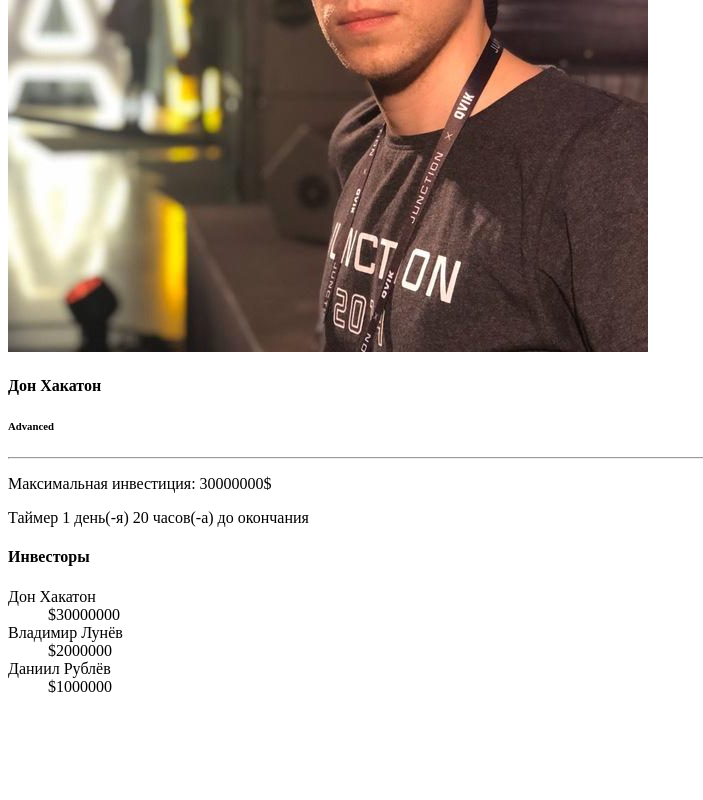
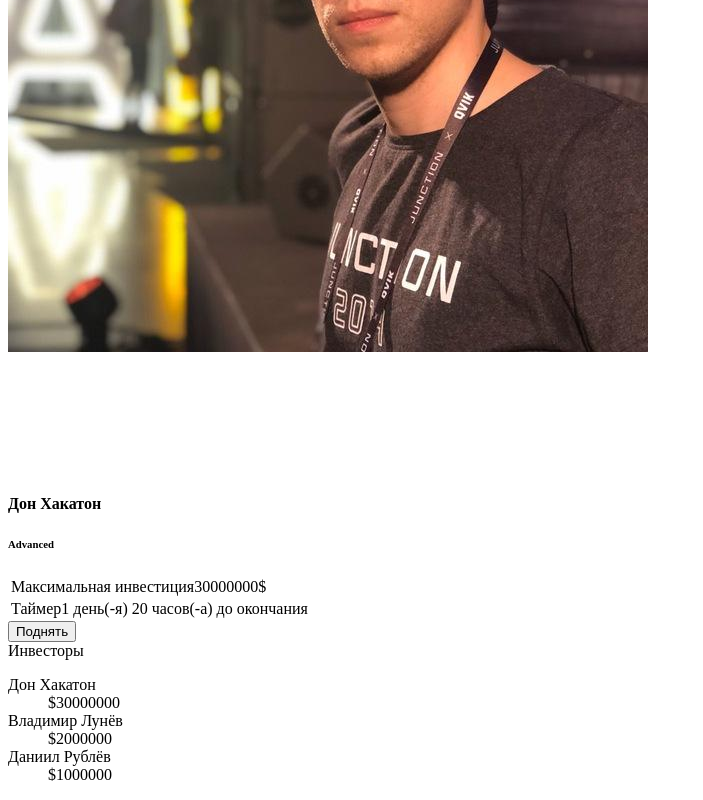
Before and after one commit to tranquilpuma830/startup-bakery, a Next.js app: page /auction in a window 1280 px wide. Shown: the part 355-1155 px from the top of the page, without its empty margins (0-703 px from the left). Before the commit the page ends 1067 px from the top, so only its background shows below. Built offline with nearby package versions, Linux system fonts and the light colour scheme.

Commit message:
Start use some components from antd

```diff
--- a/pages/auction.js
+++ b/pages/auction.js
@@ -1,4 +1,5 @@
 import React, { useState } from 'react';
+import { Button, Descriptions, Avatar, Card, Divider } from 'antd';
 
 const AVATARS_PATH = '/investors_avatars';
 const investor_avatars_path = {
@@ -55,6 +56,7 @@ const topRaisedPlayer = PLAYERS.reduce(function (prev, current) {
 const Auction = ({ ...props }) => {
   const [topPlayer, setTopPlayer] = useState(topRaisedPlayer);
   // TODO: Timer
+  // TODO: Raise bet
 
   return (
     <div className='container-fluid'>
@@ -63,30 +65,34 @@ const Auction = ({ ...props }) => {
           <div className='container-fluid'>
             <div className=' d-flex flex-column justify-content-center align-items-center'>
               <h2 className=''>ТОП ИНВЕСТОР</h2>
-              <img src={topPlayer.avatar} className='d-block rounded-circle img-fluid w-50' />
+              <Avatar src={topPlayer.avatar} size={256} />
               <div className='mt-4 text-center'>
                 <h4 className='text-primary'>{topPlayer.title}</h4>
                 <h6>{topPlayer.rating}</h6>
               </div>
 
-              <hr className='devider w-100' />
-              <div className='mt-4 text-center'>
-                <p>
-                  <span className='text-primary'>Максимальная инвестиция: </span>
-                  {topPlayer.amount}$
-                </p>
-                <p>
-                  <span className='text-primary'>Таймер </span>
-                  1 день(-я) 20 часов(-а) до окончания
-                </p>
+              <Divider />
+              <Descriptions size='medium' column={1}>
+                <Descriptions.Item label='Максимальная инвестиция'>
+                  <span className='font-weight-bold'>{topPlayer.amount}$</span>
+                </Descriptions.Item>
+                <Descriptions.Item label='Таймер'>
+                  <span className='text-primary'>1 день(-я) 20 часов(-а) до окончания</span>
+                </Descriptions.Item>
+              </Descriptions>
+              <div className='mt-4 float-right'>
+                <Button type='primary' shape='round' className='float-left' ghost>
+                  Поднять
+                </Button>
               </div>
             </div>
           </div>
         </div>
       </main>
-      <section id='sidebar' className='float-md-left col col-md-4 col-sm-12'>
-        <h4>Инвесторы</h4>
-        <InvestorsList players={PLAYERS} />
+      <section id='sidebar' className='float-md-left mt-2 col col-md-4 col-sm-12'>
+        <Card title='Инвесторы'>
+          <InvestorsList players={PLAYERS} />
+        </Card>
       </section>
     </div>
   );
```
